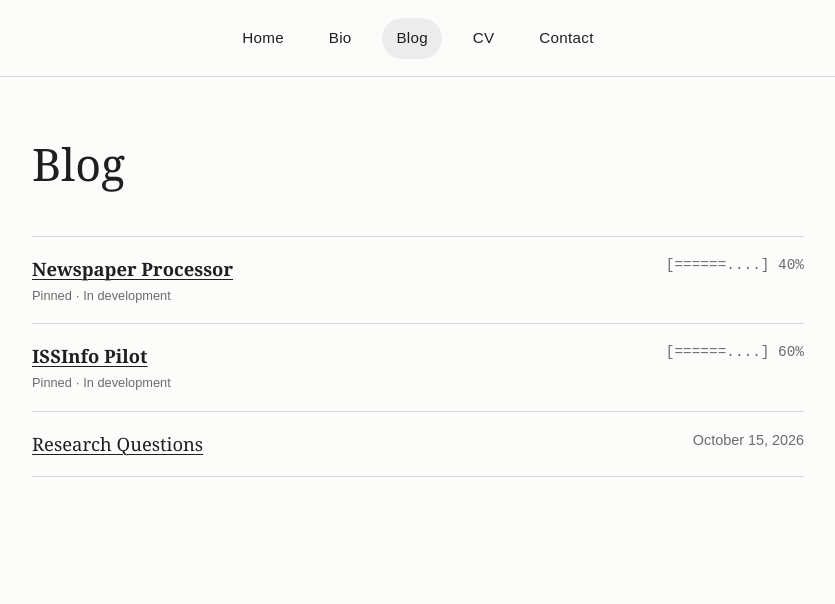
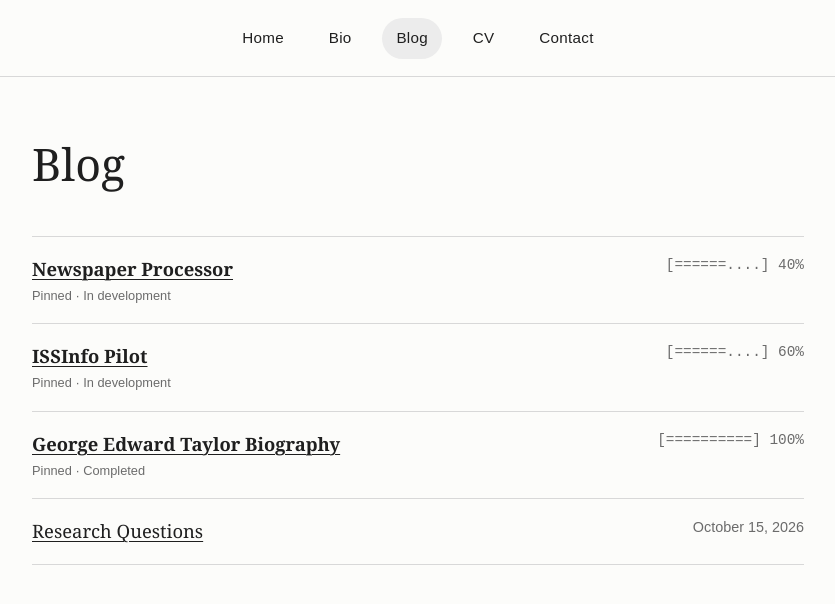
Before and after one commit to f-a-shen/personal-bio-host, a Jekyll site: the page built from blog/index.html, in a window 1280 px wide. Shown: the top 604 px of the page, without its empty margins (222-1057 px from the left). Built offline with Jekyll 4.4.1, drawn with Linux system fonts in a browser that asks for light colours.

Commit message:
Update more projects

```diff
--- a/_data/pinned_projects.yml
+++ b/_data/pinned_projects.yml
@@ -7,3 +7,8 @@
   url: https://shen2023.ds.lib.uw.edu/s/issinfo-pilot/item?page=1&sort_by=created&sort_order=asc
   status: In development
   progress: "[======....] 60%"
+
+- title: George Edward Taylor Biography
+  url: https://f-a-shen.github.io/Taylor/
+  status: Completed
+  progress: "[==========] 100%"
```
